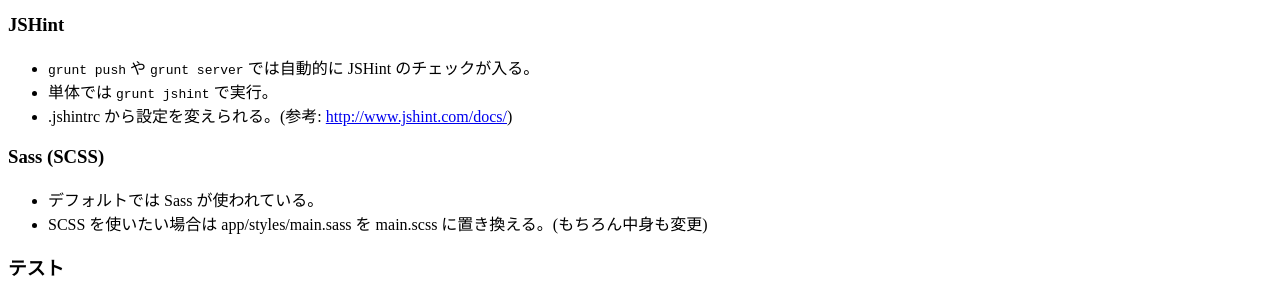
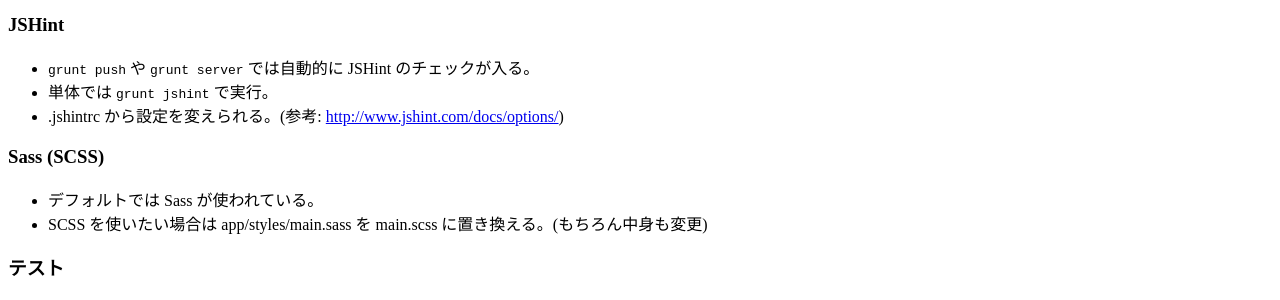
Before and after one commit to flatbird/flatbird.github.com, a Jekyll site: the page built from _posts/2014-01-18-yeoman-generator-for-firefoxos.md, in a window 1280 px wide and 900 px high, scrolled down 1505 px. Shown: the part 152-452 px from the top of the window. Built offline with Jekyll 4.4.1, drawn with Linux system fonts in a browser that asks for light colours; comment, search, counter and statistics services are not loaded; some of the changed lines change nothing that is shown.

Commit message:
Replaced jshint url to the one about 'option' (www.jshint.com/docs/options).

```diff
--- a/_posts/2014-01-18-yeoman-generator-for-firefoxos.md
+++ b/_posts/2014-01-18-yeoman-generator-for-firefoxos.md
@@ -95,7 +95,7 @@
 ### JSHint
 - `grunt push` や `grunt server` では自動的に JSHint のチェックが入る。
 - 単体では `grunt jshint` で実行。
-- .jshintrc から設定を変えられる。(参考: <http://www.jshint.com/docs/>)
+- .jshintrc から設定を変えられる。(参考: <http://www.jshint.com/docs/options/>)
 
 ### Sass (SCSS)
 - デフォルトでは Sass が使われている。
```
